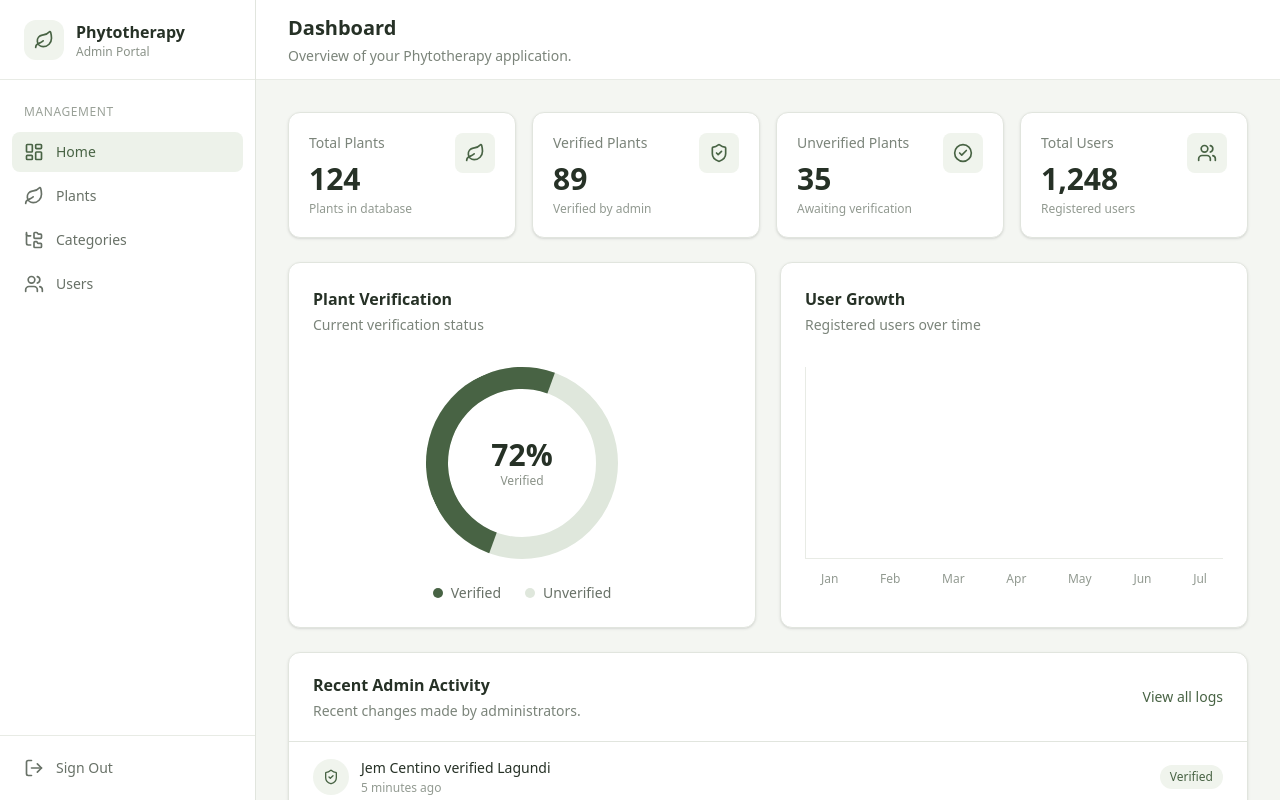
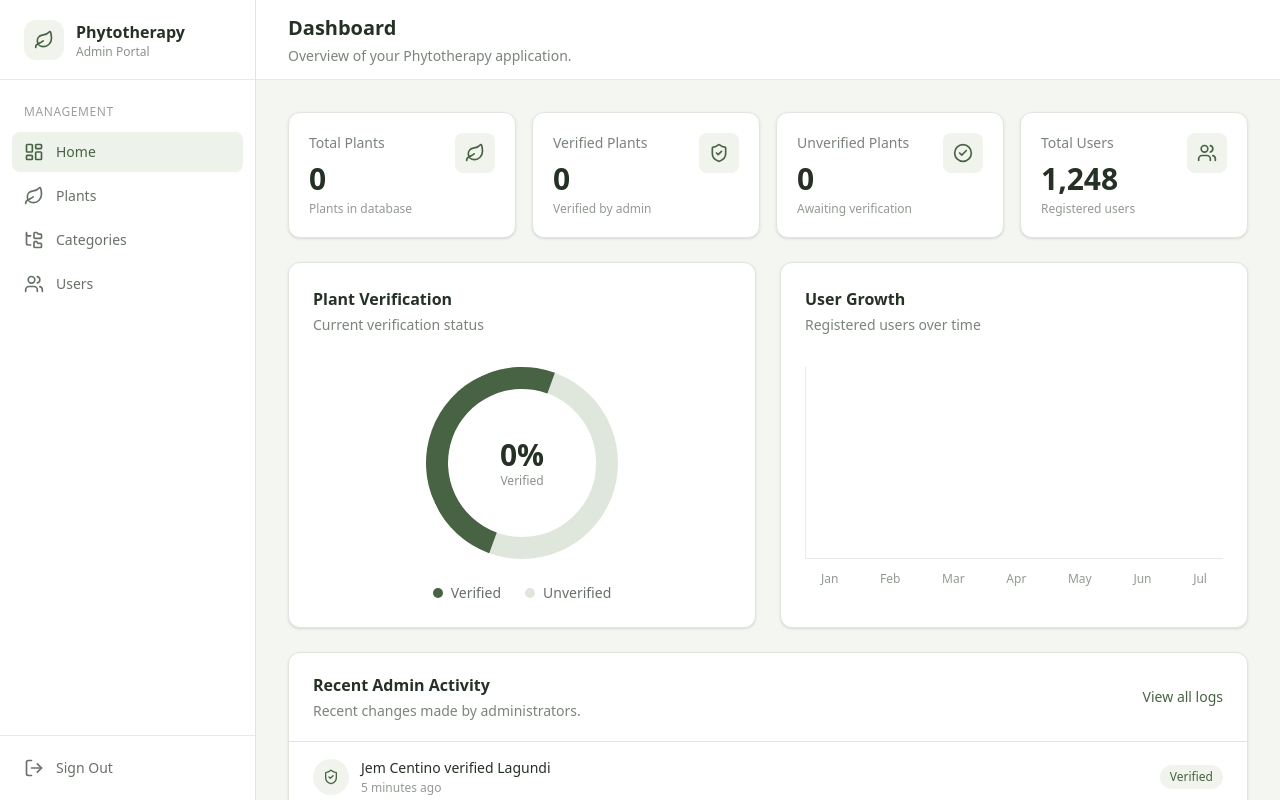
Before and after one commit to jharodiv/Pythotheraphy-Web, a React (Vite) app: page /dashboard in a window 1280 px wide. Built offline with nearby package versions, Linux system fonts and the light colour scheme; no server answers; the database is empty.

Commit message:
Homepage (dAshboard) is now able to pull data from the database

```diff
--- a/src/components/dashboard/homeComponents/plantVerification.tsx
+++ b/src/components/dashboard/homeComponents/plantVerification.tsx
@@ -1,4 +1,19 @@
-export default function PlantVerification() {
+interface PlantVerificationProps {
+    verified: number;
+    unverified: number;
+}
+
+export default function PlantVerification({
+    verified,
+    unverified
+}: PlantVerificationProps) {
+
+    const total = verified + unverified;
+    const percentage =
+        total === 0
+            ? 0
+            : Math.round((verified / total) * 100);
+
     return (
         <div className="rounded-xl border border-[#e1e5de] bg-white p-6 shadow-sm">
             <div>
@@ -17,7 +32,7 @@ export default function PlantVerification() {
 
                     <div className="text-center">
                         <p className="text-3xl font-semibold text-[#263126]">
-                            72%
+                            {percentage}%
                         </p>
 
                         <p className="text-xs text-[#8a9288]">
--- a/src/models/dashboard/dashboard.model.ts
+++ b/src/models/dashboard/dashboard.model.ts
@@ -5,9 +5,7 @@ export type DashboardStats = {
     totalPlants: number;
     verifiedPlants: number;
     unverifiedPlants: number;
-    totalUsers: number;
 }
-
 // For admin logging
 export type AdminLog = {
     id: string;
--- a/src/pages/dashboard/home.tsx
+++ b/src/pages/dashboard/home.tsx
@@ -33,21 +33,21 @@ export default function Home() {
             <div className="grid gap-4 sm:grid-cols-2 xl:grid-cols-4">
                 <StatCard
                     title="Total Plants"
-                    value="124"
+                    value={stats.totalPlants.toLocaleString()}
                     description="Plants in database"
                     icon={Leaf}
                 />
 
                 <StatCard
                     title="Verified Plants"
-                    value="89"
+                    value={stats.verifiedPlants.toLocaleString()}
                     description="Verified by admin"
                     icon={ShieldCheck}
                 />
 
                 <StatCard
                     title="Unverified Plants"
-                    value="35"
+                    value={stats.unverifiedPlants.toLocaleString()}
                     description="Awaiting verification"
                     icon={CheckCircle2}
                 />
@@ -62,7 +62,9 @@ export default function Home() {
 
             {/* Charts */}
             <div className="grid gap-6 lg:grid-cols-2">
-                <PlantVerification />
+                <PlantVerification
+                    verified={stats.verifiedPlants}
+                    unverified={stats.unverifiedPlants} />
                 <UserGrowth />
             </div>
 
--- a/src/services/dashboard/dashboardHome.service.ts
+++ b/src/services/dashboard/dashboardHome.service.ts
@@ -9,21 +9,18 @@ import {
 import type { DashboardStats } from "@model/dashboard/dashboard.model";
 
 const PLANTS_COLLECTION = "plants";
-const USERS_COLLECTION = "users";
 
-// GET THE COUNT OF THE TOTAL PLANTS, VERIFIED PLANTS, UNVERIFIED PLANTS, AND TOTAL USERS. USING THE FIRESTORE
+// GET THE COUNT OF THE TOTAL PLANTS, VERIFIED PLANTS,
+// UNVERIFIED PLANTS, AND TOTAL USERS USING FIRESTORE
 
 export async function getDashboardStats(): Promise<DashboardStats> {
-
     try {
         const plantsRef = collection(db, PLANTS_COLLECTION);
-        const userRef = collection(db, USERS_COLLECTION);
 
         const [
             totalPlantsSnapshot,
             verifiedPlantsSnapshot,
             unverifiedPlantsSnapshot,
-            totalUsersSnapshot,
         ] = await Promise.all([
             getCountFromServer(plantsRef),
 
@@ -40,8 +37,6 @@ export async function getDashboardStats(): Promise<DashboardStats> {
                     where("verified", "==", false)
                 )
             ),
-
-            getCountFromServer(userRef),
         ]);
 
         return {
@@ -50,18 +45,20 @@ export async function getDashboardStats(): Promise<DashboardStats> {
                 verifiedPlantsSnapshot.data().count,
             unverifiedPlants:
                 unverifiedPlantsSnapshot.data().count,
-            totalUsers: totalUsersSnapshot.data().count,
         };
-
-
     } catch (error) {
         console.error(
-            "Failed to fetch dashboard statistic",
+            "Failed to fetch dashboard statistics:",
             error
         );
 
         throw new Error(
-            "Unable to load statistic"
-        )
+            "Unable to load dashboard statistics."
+        );
     }
 }
+
+
+// Will create another service for the count of the users per month:
+
+// Will create another serrvice for the admin recent activities:
```
